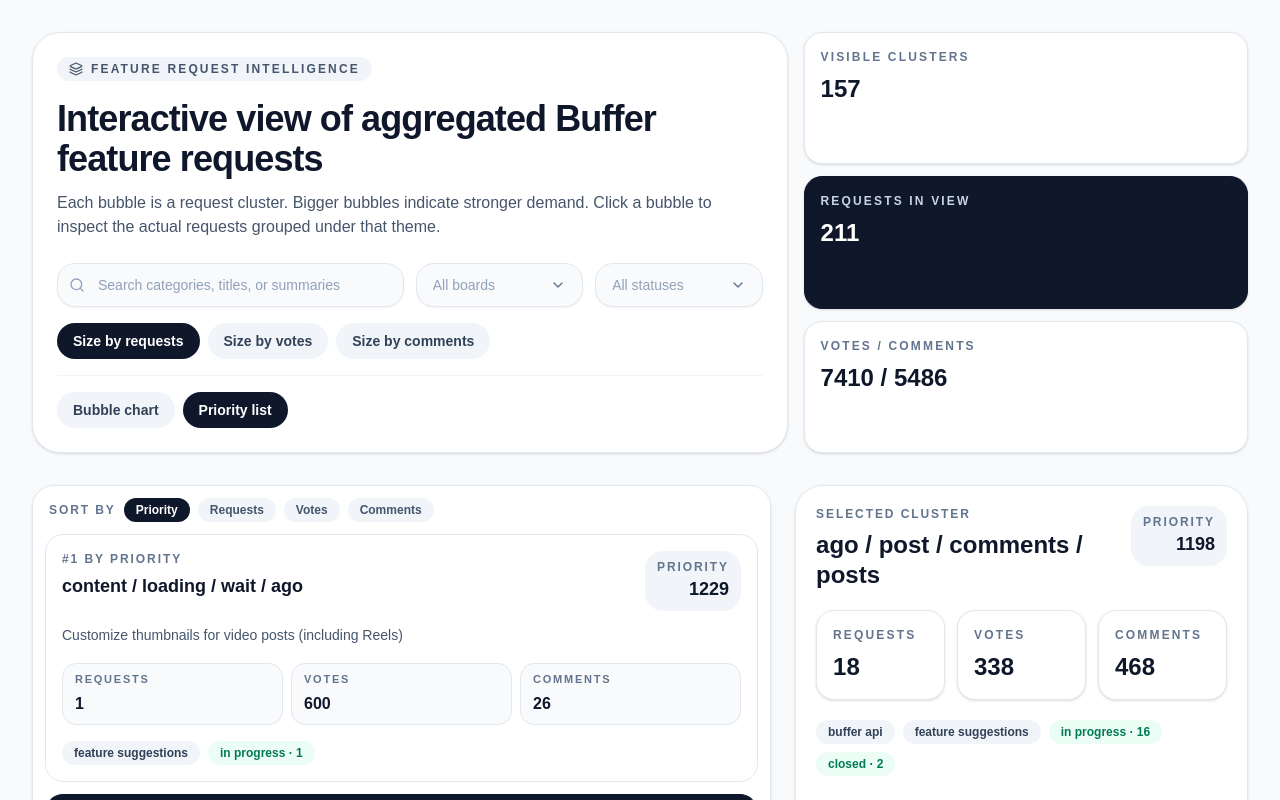
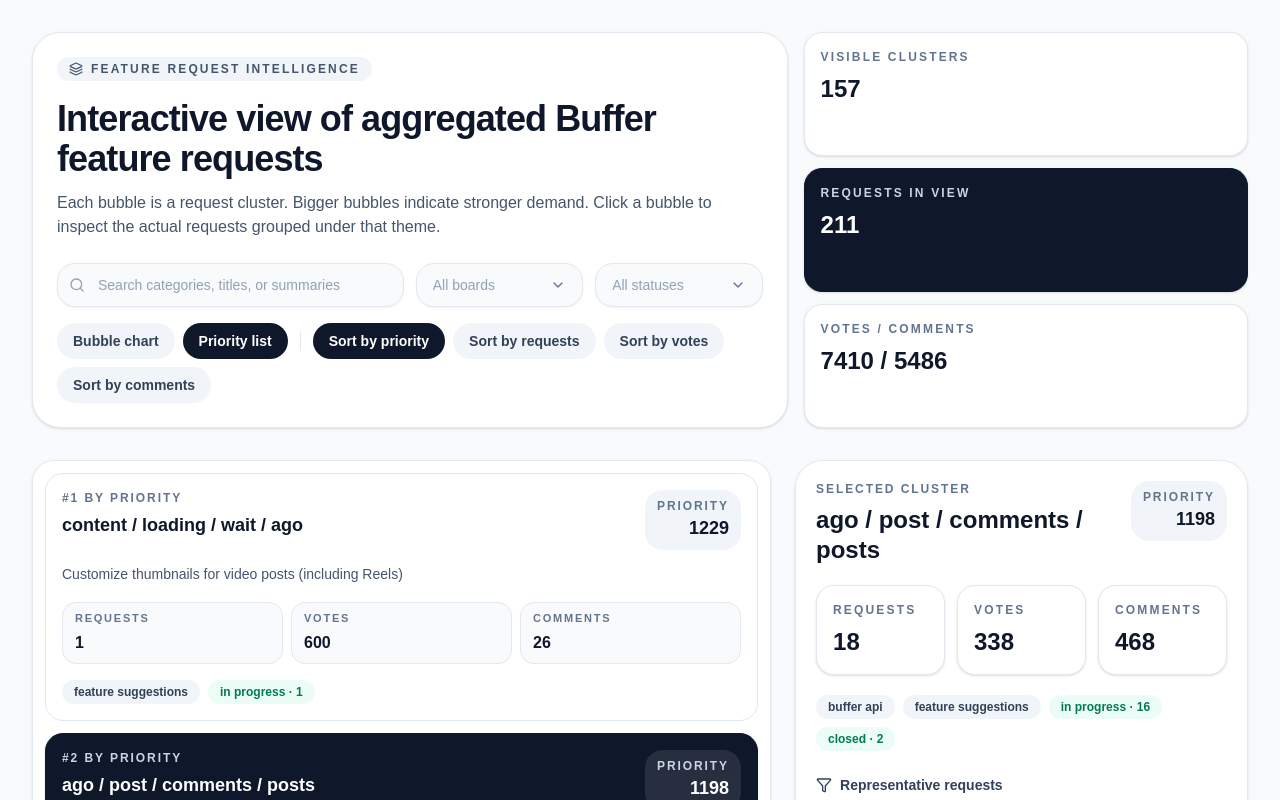
Before and after one commit to papidb/buffer-bubbles, a React (Vite) app in the folder frontend/: page / in a window 1280 px wide. Both pictures are taken after a click on the button "Priority list". Shown: the top 800 px of the page. Built offline with nearby package versions, Linux system fonts and the light colour scheme.

Commit message:
chore: merge the options

```diff
--- a/frontend/src/App.tsx
+++ b/frontend/src/App.tsx
@@ -462,34 +462,14 @@
   activeId,
   onSelect,
   sortKey,
-  onSortChange,
 }: {
   clusters: Cluster[];
   activeId?: Cluster["cluster_id"];
   onSelect: (cluster: Cluster) => void;
   sortKey: SortKey;
-  onSortChange: (key: SortKey) => void;
 }) {
   return (
     <div className="h-[70vh] min-h-[560px] w-full self-start overflow-y-auto rounded-3xl border border-slate-200 bg-white p-3 shadow-sm">
-      <div className="mb-3 flex items-center gap-2 px-1">
-        <span className="text-xs font-semibold uppercase tracking-[0.16em] text-slate-500">Sort by</span>
-        {SORT_OPTIONS.map(({ key, label }) => (
-          <button
-            key={key}
-            type="button"
-            onClick={() => onSortChange(key)}
-            className={classNames(
-              "rounded-full px-3 py-1 text-xs font-semibold transition",
-              sortKey === key
-                ? "bg-slate-900 text-white"
-                : "bg-slate-100 text-slate-600 hover:bg-slate-200"
-            )}
-          >
-            {label}
-          </button>
-        ))}
-      </div>
       {clusters.length === 0 ? (
         <div className="flex h-full items-center justify-center text-sm text-slate-500">
           No clusters match the current filters.
@@ -700,7 +680,30 @@
               />
             </div>
 
-            <div className="mt-4 flex flex-wrap gap-2">
+            <div className="mt-4 flex flex-wrap items-center gap-2">
+              {[
+                ["chart", "Bubble chart"],
+                ["list", "Priority list"],
+              ].map(([key, label]) => (
+                <button
+                  key={key}
+                  type="button"
+                  onClick={() => setViewMode(key as ViewMode)}
+                  className={classNames(
+                    "rounded-full px-4 py-2 text-sm font-semibold transition",
+                    viewMode === key
+                      ? "bg-slate-900 text-white"
+                      : "bg-slate-100 text-slate-700 hover:bg-slate-200"
+                  )}
+                >
+                  {label}
+                </button>
+              ))}
+
+              <div className="mx-1 h-5 w-px bg-slate-200" />
+
+              {viewMode === "chart" ? (
+                <>
                   {[
                     ["requests", "Size by requests"],
                     ["votes", "Size by votes"],
@@ -719,27 +722,26 @@
                       {label}
                     </button>
                   ))}
-            </div>
-
-            <div className="mt-4 flex flex-wrap gap-2 border-t border-slate-100 pt-4">
-              {[
-                ["chart", "Bubble chart"],
-                ["list", "Priority list"],
-              ].map(([key, label]) => (
+                </>
+              ) : (
+                <>
+                  {SORT_OPTIONS.map(({ key, label }) => (
                     <button
                       key={key}
                       type="button"
-                  onClick={() => setViewMode(key as ViewMode)}
+                      onClick={() => setSortKey(key)}
                       className={classNames(
                         "rounded-full px-4 py-2 text-sm font-semibold transition",
-                    viewMode === key
+                        sortKey === key
                           ? "bg-slate-900 text-white"
                           : "bg-slate-100 text-slate-700 hover:bg-slate-200"
                       )}
                     >
-                  {label}
+                      Sort by {label.toLowerCase()}
                     </button>
                   ))}
+                </>
+              )}
             </div>
           </div>
 
@@ -767,7 +769,6 @@
               activeId={activeCluster?.cluster_id}
               onSelect={(d) => setActiveClusterId(d.cluster_id)}
               sortKey={sortKey}
-              onSortChange={setSortKey}
             />
           )}
 
```
Lines whose indentation alone changed are shown as unchanged.
